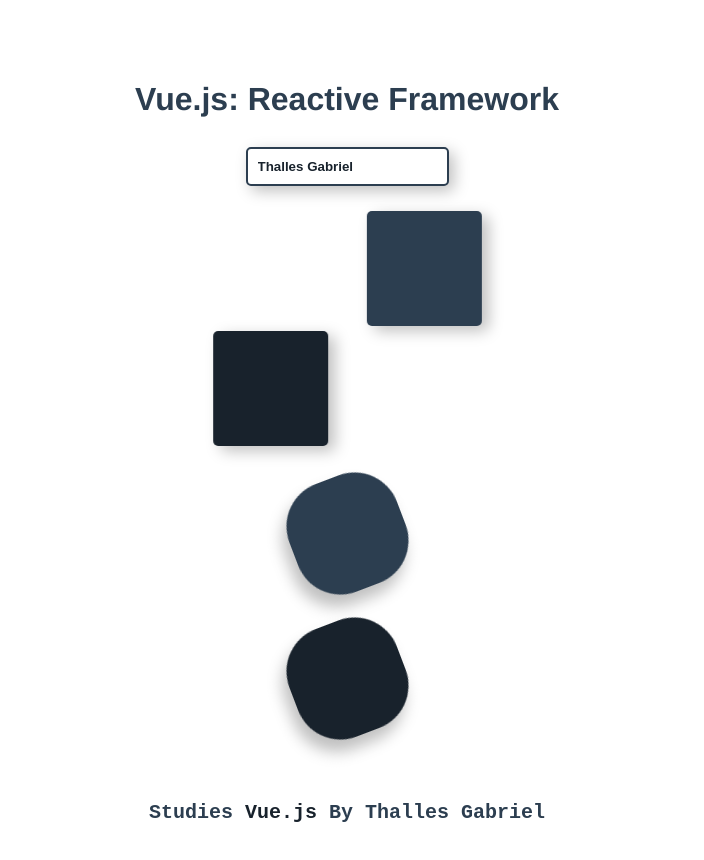
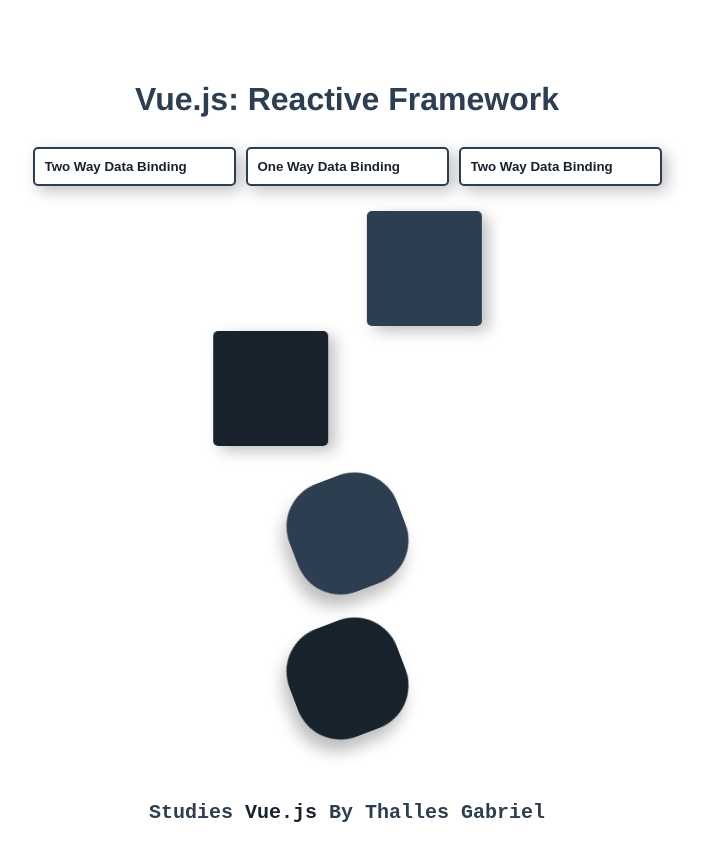
Before and after one commit to thallesyasmim/Vue.js-Studies, a Vue app: page / in a window 1280 px wide. Shown: the top 860 px of the page, without its empty margins (293-997 px from the left). Built offline with nearby package versions, Linux system fonts and the light colour scheme.

Commit message:
Data Binding Two Way

```diff
--- a/src/components/Input.vue
+++ b/src/components/Input.vue
@@ -1,5 +1,9 @@
 <template>
-  <input type="text" :value="name">
+    <div>
+       <input type="text" v-model="twoWay">
+       <input type="text" :value="name">
+       <input type="text" v-model="twoWay">
+    </div>
 </template>
 
 <script>
@@ -7,7 +11,8 @@
     name: 'Input',
     data() {
         return {
-            name: 'Thalles Gabriel'
+            name: 'One Way Data Binding',
+            twoWay: 'Two Way Data Binding'
         }
     }
 }
@@ -17,7 +22,7 @@
     input {
         border: 2px solid #2c3e50;
         border-radius: 5px;
-        margin: 7px 0 20px;
+        margin: 7px 5px 20px;
         padding: 10px 10px;
         font-weight: 600;
         color: #18222c;
```
